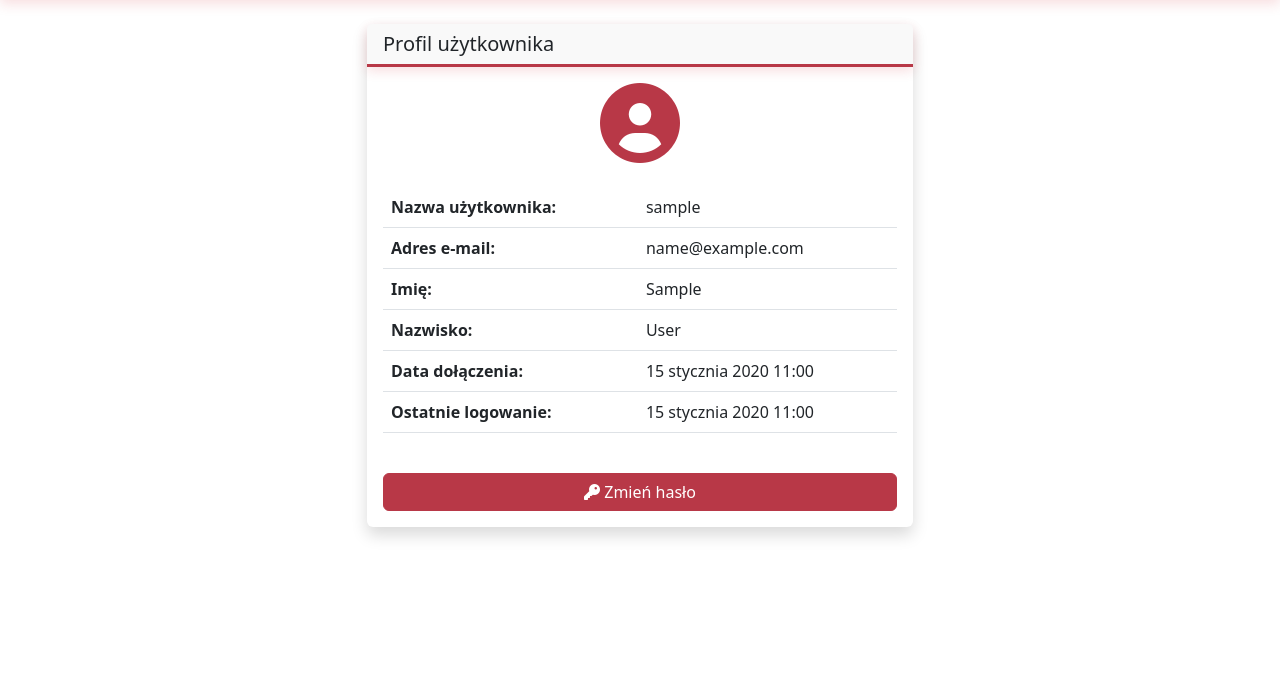
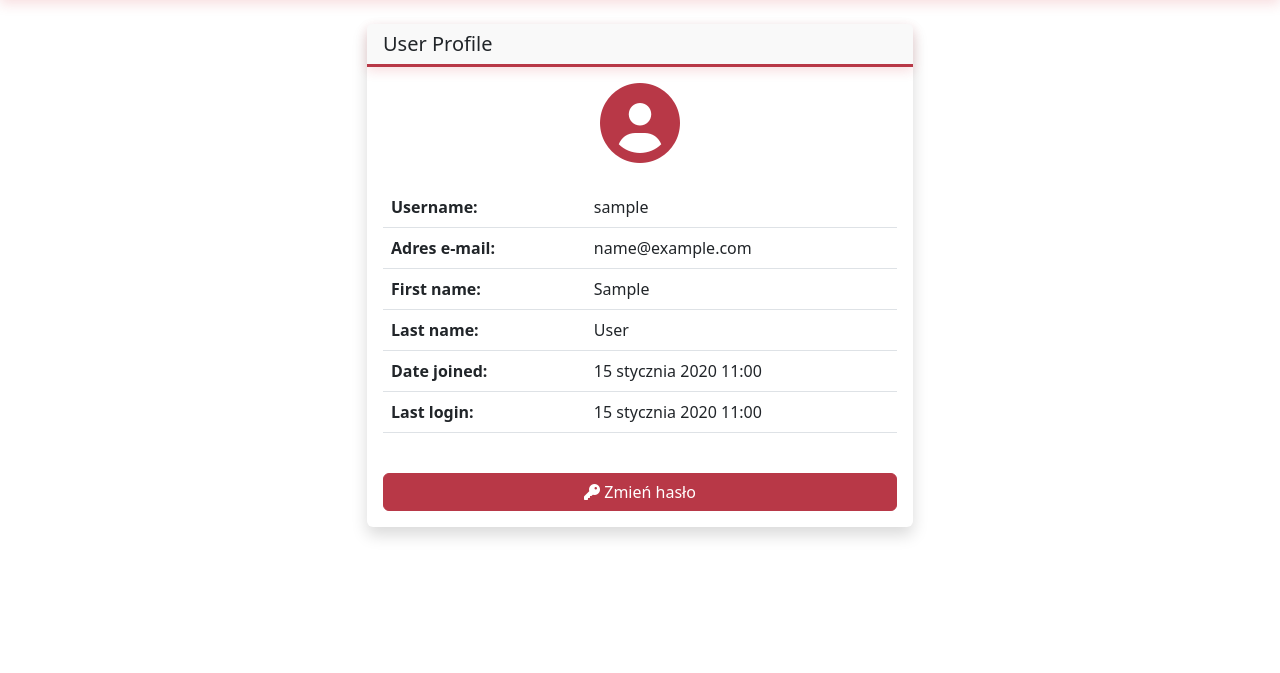
Before and after one commit to agoralewski/ce-it-hub-hackathon-2025, a Django app: page /warehouse/profile/ in a window 1280 px wide. Shown: the part 59-732 px from the top of the page. Run offline with Django 5.2, Linux system fonts and the light colour scheme; a user stored in the database is signed in; tables that the repository leaves empty hold one stand-in row (values such as "Sample post"); some libraries are stand-ins or nearby versions.

Commit message:
Add translation support for user profile page

```diff
--- a/templates/warehouse/profile.html
+++ b/templates/warehouse/profile.html
@@ -1,13 +1,13 @@
 {% extends "base.html" %}
-
-{% block title %}Profil użytkownika - KSP{% endblock %}
+{% load i18n %}
+{% block title %}{% trans "User Profile - KSP" %}{% endblock %}
 
 {% block content %}
 <div class="row justify-content-center">
     <div class="col-md-6">
         <div class="card shadow">
             <div class="card-header bg-primary text-white">
-                <h5 class="mb-0">Profil użytkownika</h5>
+                <h5 class="mb-0">{% trans "User Profile" %}</h5>
             </div>
             <div class="card-body">
                 <div class="text-center mb-4">
@@ -18,27 +18,27 @@
                     <table class="table">
                         <tbody>
                             <tr>
-                                <th>Nazwa użytkownika:</th>
+                                <th>{% trans "Username:" %}</th>
                                 <td>{{ user.username }}</td>
                             </tr>
                             <tr>
-                                <th>Adres e-mail:</th>
+                                <th>{% trans "Email address:" %}</th>
                                 <td>{{ user.email }}</td>
                             </tr>
                             <tr>
-                                <th>Imię:</th>
-                                <td>{{ user.first_name|default:"Nie podano" }}</td>
+                                <th>{% trans "First name:" %}</th>
+                                <td>{{ user.first_name|default:_("Not provided") }}</td>
                             </tr>
                             <tr>
-                                <th>Nazwisko:</th>
-                                <td>{{ user.last_name|default:"Nie podano" }}</td>
+                                <th>{% trans "Last name:" %}</th>
+                                <td>{{ user.last_name|default:_("Not provided") }}</td>
                             </tr>
                             <tr>
-                                <th>Data dołączenia:</th>
+                                <th>{% trans "Date joined:" %}</th>
                                 <td>{{ user.date_joined }}</td>
                             </tr>
                             <tr>
-                                <th>Ostatnie logowanie:</th>
+                                <th>{% trans "Last login:" %}</th>
                                 <td>{{ user.last_login }}</td>
                             </tr>
                         </tbody>
@@ -47,7 +47,7 @@
 
                 <div class="d-grid gap-2 mt-4">
                     <a href="{% url 'warehouse:change_password' %}" class="btn btn-primary">
-                        <i class="fas fa-key"></i> Zmień hasło
+                        <i class="fas fa-key"></i> {% trans "Change password" %}
                     </a>
                 </div>
             </div>
```
